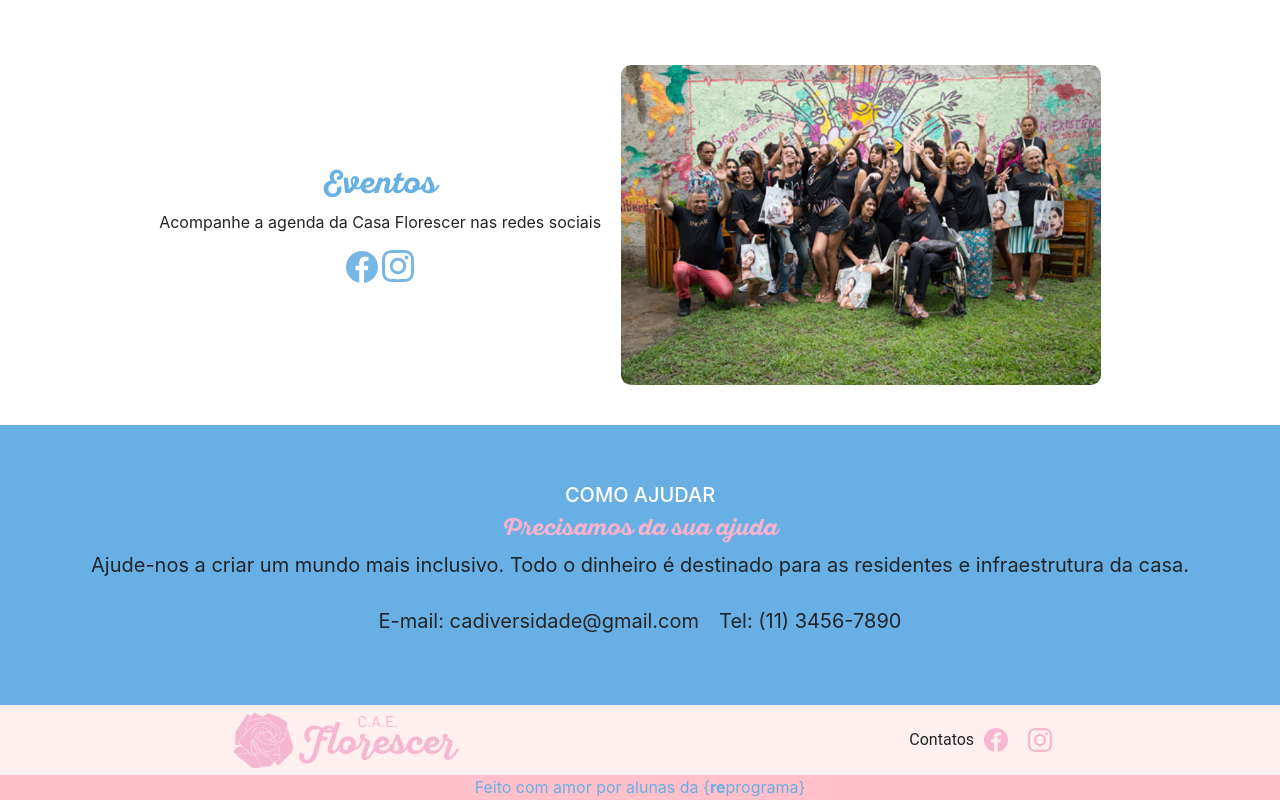
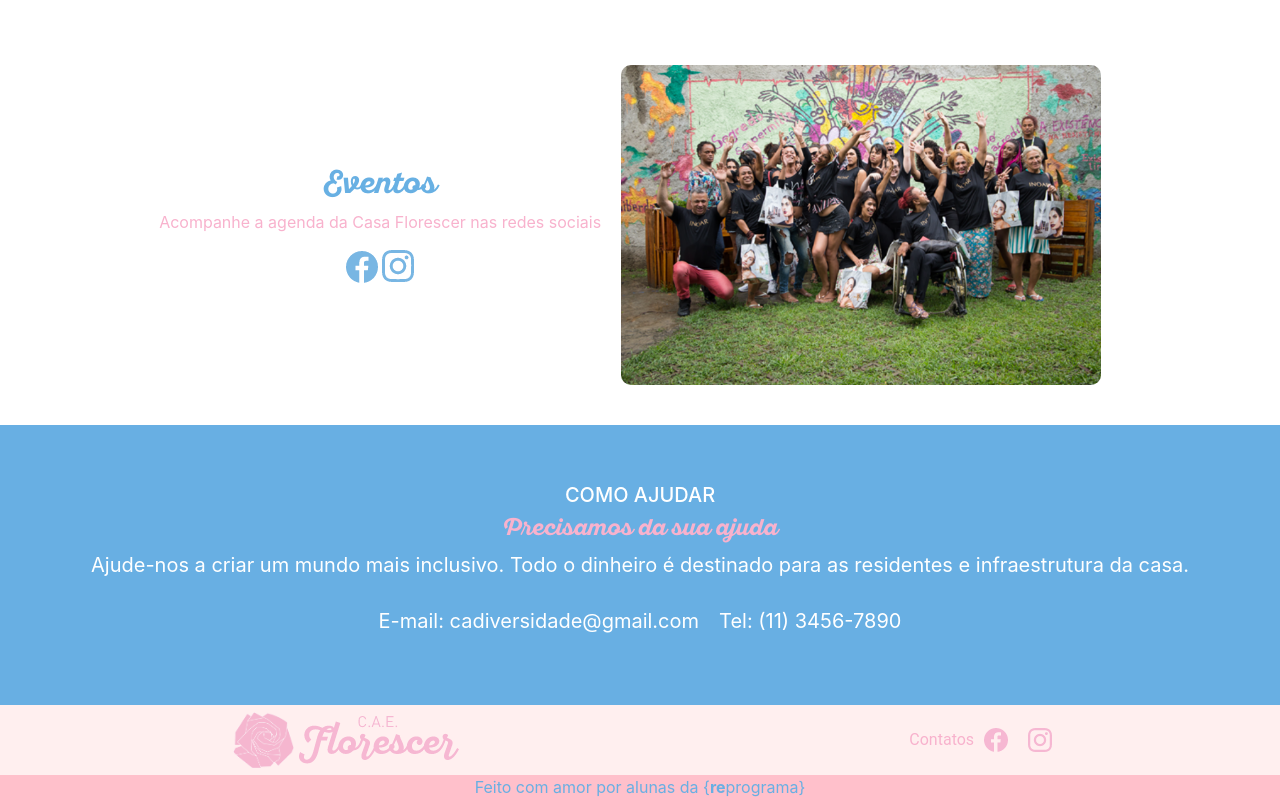
Before and after one commit to marcela093/projeto-florescer, a website: page index.html in a window 1280 px wide. Shown: the part 3174-3974 px from the top of the page. Drawn offline with nearby package versions, Linux system fonts and the light colour scheme.

Commit message:
adiciona atualizacoes

```diff
--- a/index.html
+++ b/index.html
@@ -202,9 +202,9 @@
 
     <section id="eventosSection" class="eventos">
     <div class="container_eventos">
-        <div class="container_um">
+        <div class="container_um ">
             <h3 class="text-center">Eventos</h3>
-            <p class="eventos__texto">Acompanhe a agenda da Casa Florescer nas redes sociais</p>
+            <p class="eventos__texto pink">Acompanhe a agenda da Casa Florescer nas redes sociais</p>
         </div>
 
         <div class="container_um">
@@ -223,12 +223,12 @@
 
 
     <section id="ajudaSection" class="ajuda d-flex text-center  align-items-center flex-column justify-content-center">
-        <div class="ajuda__texto d-flex justify-content-center flex-column justify-content-center align-items-center">
+        <div class="ajuda__texto d-flex justify-content-center flex-column justify-content-center align-items-center text-white">
             <h4>Como ajudar</h4>
             <h2>Precisamos da sua ajuda</h2>
             <p class="ajuda__p text-center">Ajude-nos a criar um mundo mais inclusivo. Todo o dinheiro é destinado para as residentes e infraestrutura da casa.</p>
         </div>
-        <div class="ajuda__contato d-flex justify-content-center">
+        <div class="ajuda__contato d-flex justify-content-center text-white">
             <p>E-mail: <a href="mailto: cadiversidade@gmail.com">cadiversidade@gmail.com</a> </p>
             <p class="linha">|</p>
             <p> Tel: (11) 3456-7890</p>
@@ -242,7 +242,7 @@
             <img src="./assets/imgs marcela/Layer 2.png" alt="logo casa florescer">
         </div>
         <div class="contato row">
-            <p>Contatos</p>
+            <p class="pink">Contatos</p>
             <a href="https://pt-br.facebook.com/florecerCA/" target="blank"><img src="./assets/imgs marcela/facebook-circular-logo.png" alt="logo facebook"></a>
 
             <a href="https://www.instagram.com/caeflorescer/" target="blank"><img src="./assets/imgs marcela/instagram.png" alt="logo instagram"></a>
--- a/style/scss/_footer1.scss
+++ b/style/scss/_footer1.scss
@@ -20,6 +20,10 @@
         color:#68afe3 ;
     }
 
+    .pink{
+        color: #f8b2cd;
+    }
+
     @media (max-width: 320px) {
 
         .footer1 {
--- a/style/scss/_section-ajuda.scss
+++ b/style/scss/_section-ajuda.scss
@@ -28,11 +28,16 @@
 
 .ajuda__contato a{
     text-decoration: none;
-    color: rgb(39, 37, 37);
+    color: white;
+
 }
 
-.ajuda__contato a:hover{
+
+.ajuda__contato {
+    a:hover{
     color: #f8b2cd;
+
+}
 }
 
 @media(min-width: 320px){
```
Also changed, not shown: style/style.css, 1 other file.
